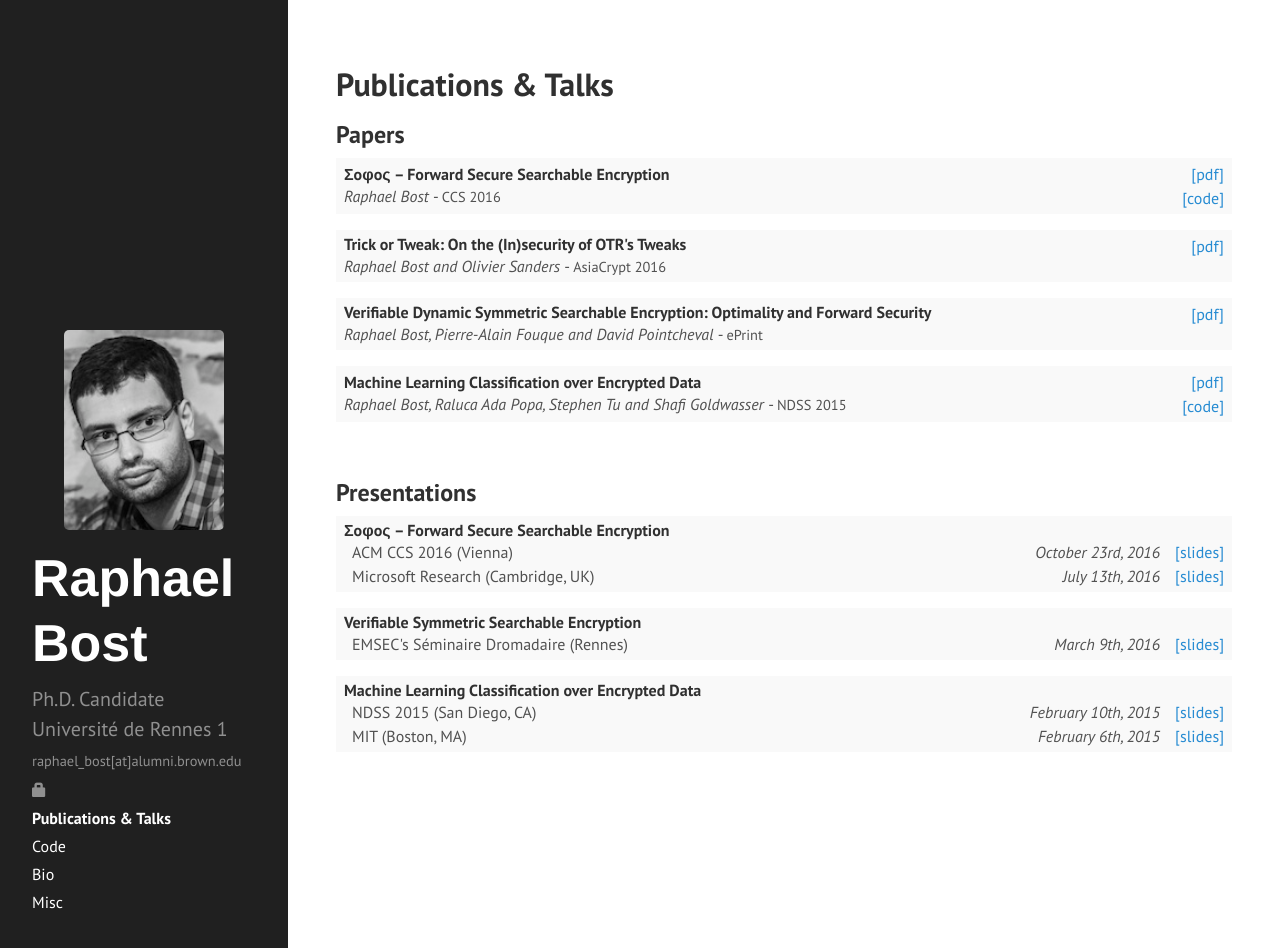
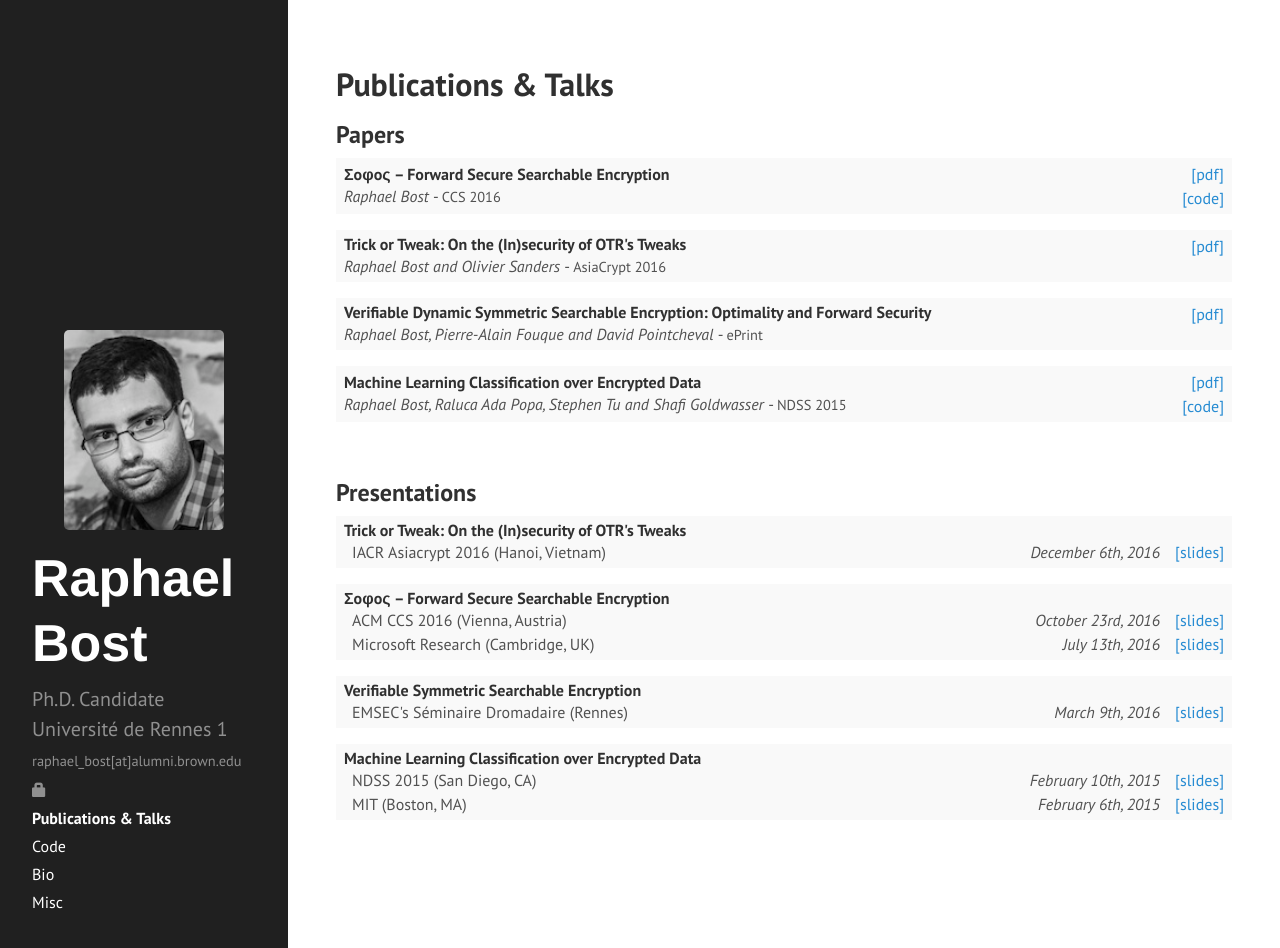
Before and after one commit to rbost/website, a Jekyll site: the page built from publications.html, in a window 1280 px wide and 948 px high. Built offline with Jekyll 4.4.1, drawn with Linux system fonts in a browser that asks for light colours; Markdown is read by kramdown in place of the engine named in the settings.

Commit message:
New presentation: OTR at Asiacrypt

```diff
--- a/_data/presentations.yml
+++ b/_data/presentations.yml
@@ -1,6 +1,12 @@
+- title: "Trick or Tweak: On the (In)security of OTR's Tweaks"
+  venues:
+    - where: IACR Asiacrypt 2016  (Hanoi, Vietnam)
+      when: December 6th, 2016
+      slides_link: Trick_or_Tweak.pdf
+
 - title: Σoφoς – Forward Secure Searchable Encryption
   venues:
-    - where: ACM CCS 2016 (Vienna)
+    - where: ACM CCS 2016 (Vienna, Austria)
       when: October 23rd, 2016
       slides_link: Sophos_CCS.pdf
     - where: Microsoft Research (Cambridge, UK)
--- a/_includes/head.html
+++ b/_includes/head.html
@@ -30,7 +30,7 @@
   <!-- <script src="{{ site.baseurl }}/public/js/bootstrap.js"/> -->
   <!-- Icons -->
   <link rel="apple-touch-icon-precomposed" sizes="144x144" href="{{ site.baseurl }}/public/photo_144x144.jpg">
-                                 <link rel="shortcut icon" href="{{ site.baseurl }}/public/icone.ico">
+                                 <link rel="shortcut icon" href="{{ site.baseurl }}/public/favicon.ico">
 
   <!-- RSS -->
   <link rel="alternate" type="application/rss+xml" title="RSS" href="/atom.xml">
```
Also changed, not shown: public/favicon.ico, public/icone.ico (deleted), 1 other file.
